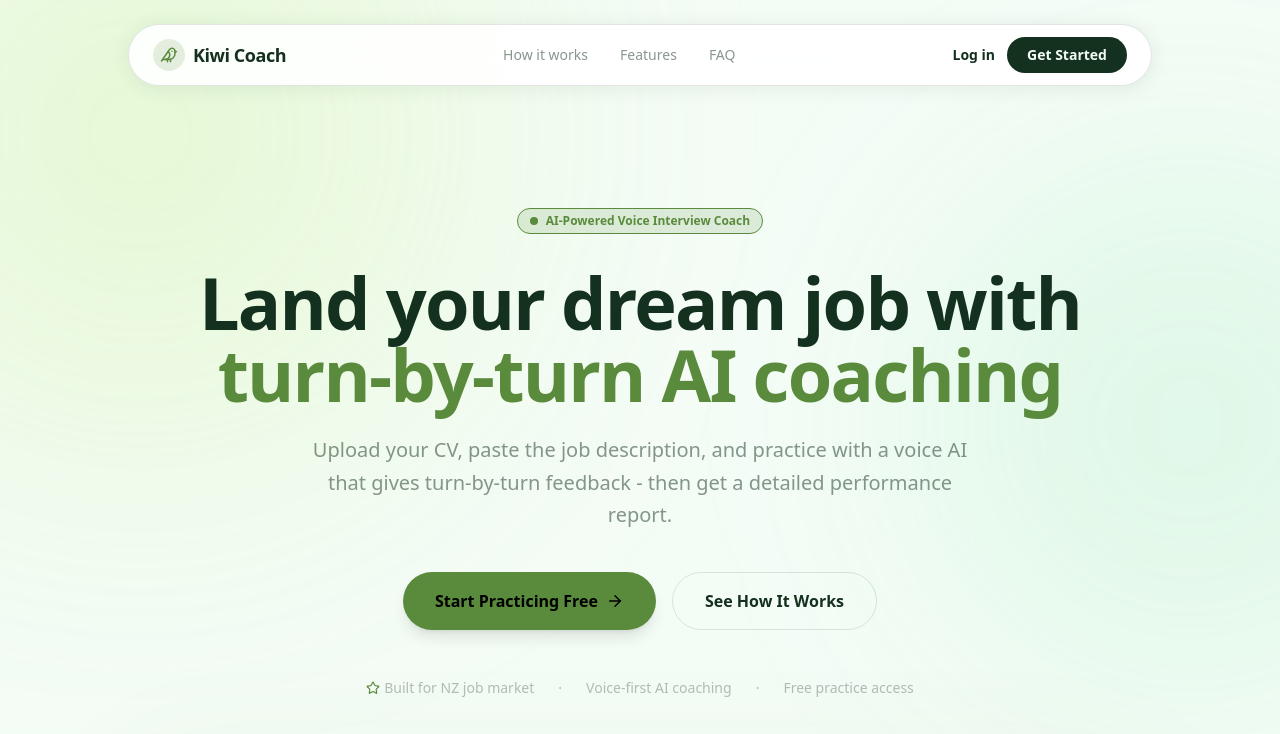
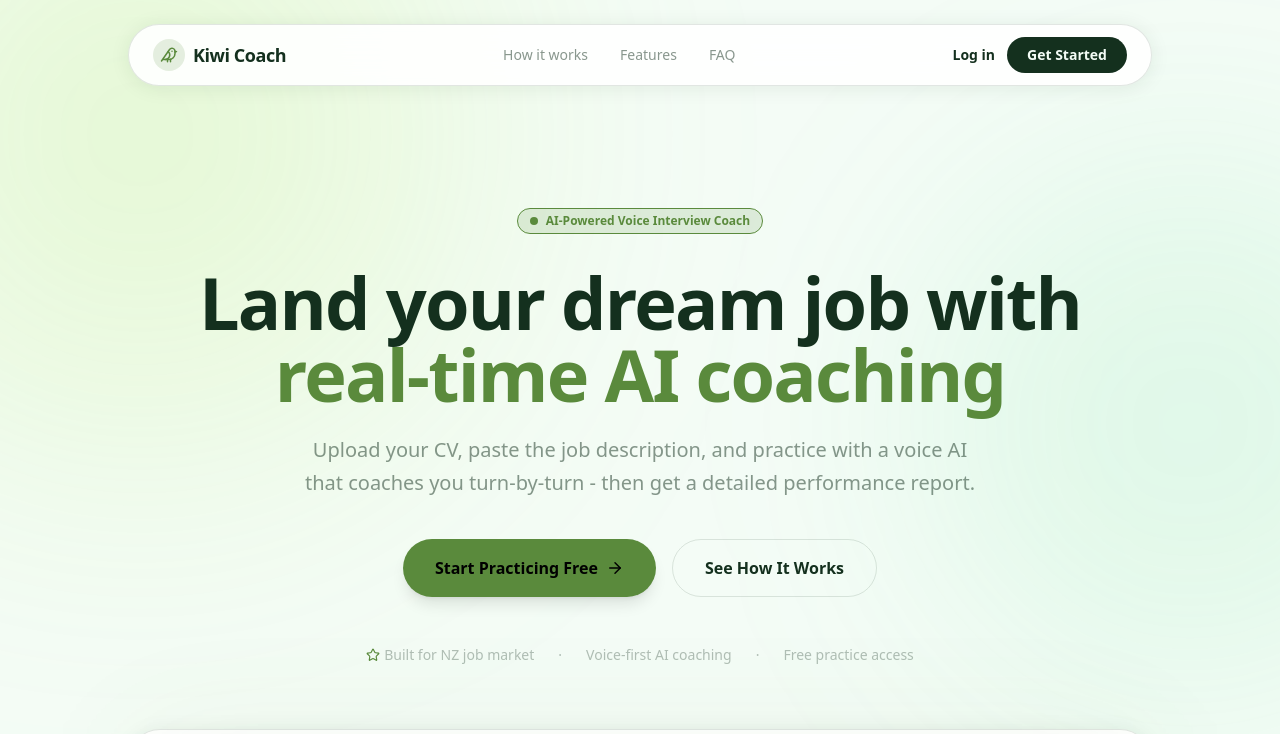
Before and after one commit to Alanho2025/Kiwi-AI-interview-Agent, a React (Vite) app in the folder frontend/: page / in a window 1280 px wide. Shown: the top 734 px of the page. Built offline with nearby package versions, Linux system fonts and the light colour scheme; no server answers.

Commit message:
modify landing page content

```diff
--- a/frontend/src/pages/LandingPage.jsx
+++ b/frontend/src/pages/LandingPage.jsx
@@ -107,11 +107,11 @@ export default function LandingPage() {
 
         <h1 className="mt-8 max-w-4xl text-4xl font-extrabold tracking-tight sm:text-6xl lg:text-7xl">
           Land your dream job with{' '}
-          <span style={{ color: 'var(--accent)' }}>turn-by-turn AI coaching</span>
+          <span style={{ color: 'var(--accent)' }}>real-time AI coaching</span>
         </h1>
 
         <p className="mt-6 max-w-2xl text-lg leading-relaxed sm:text-xl" style={{ color: 'var(--text-muted)' }}>
-          Upload your CV, paste the job description, and practice with a voice AI that gives turn-by-turn feedback - then get a detailed performance report.
+          Upload your CV, paste the job description, and practice with a voice AI that coaches you turn-by-turn - then get a detailed performance report.
         </p>
 
         <div className="mt-10 flex flex-col gap-4 sm:flex-row">
```
